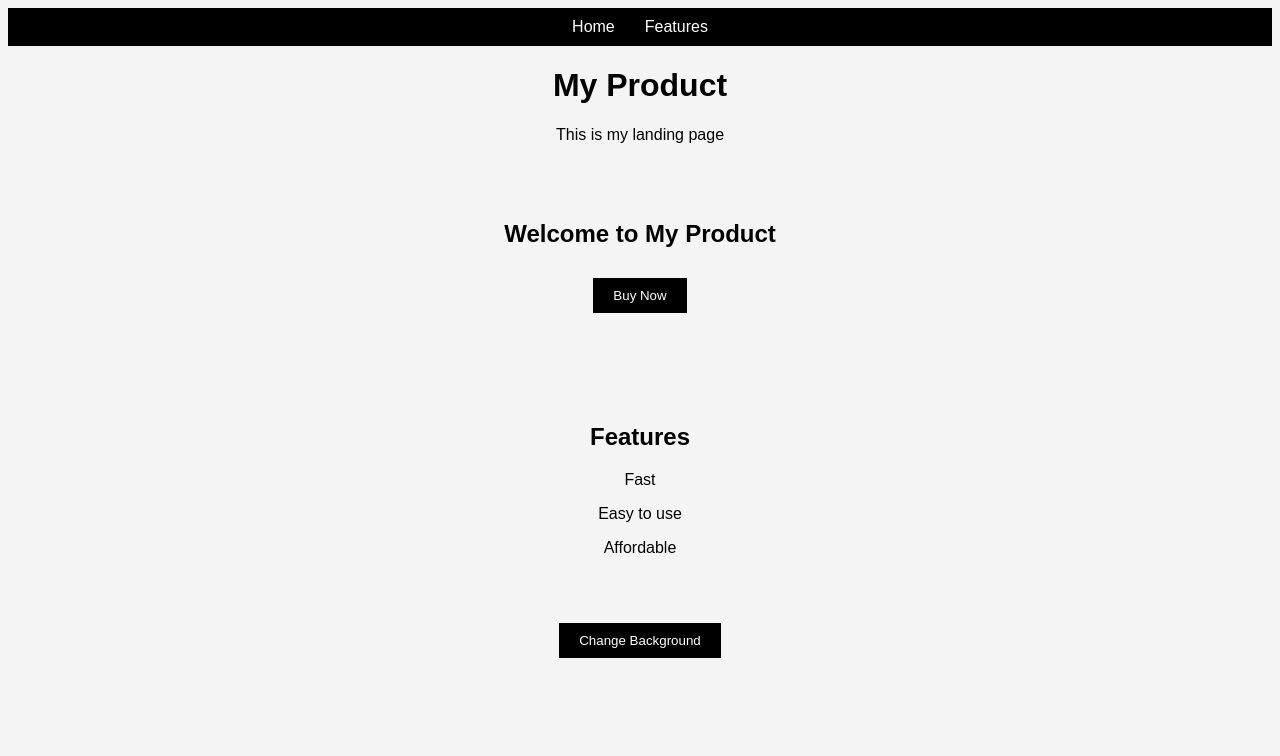
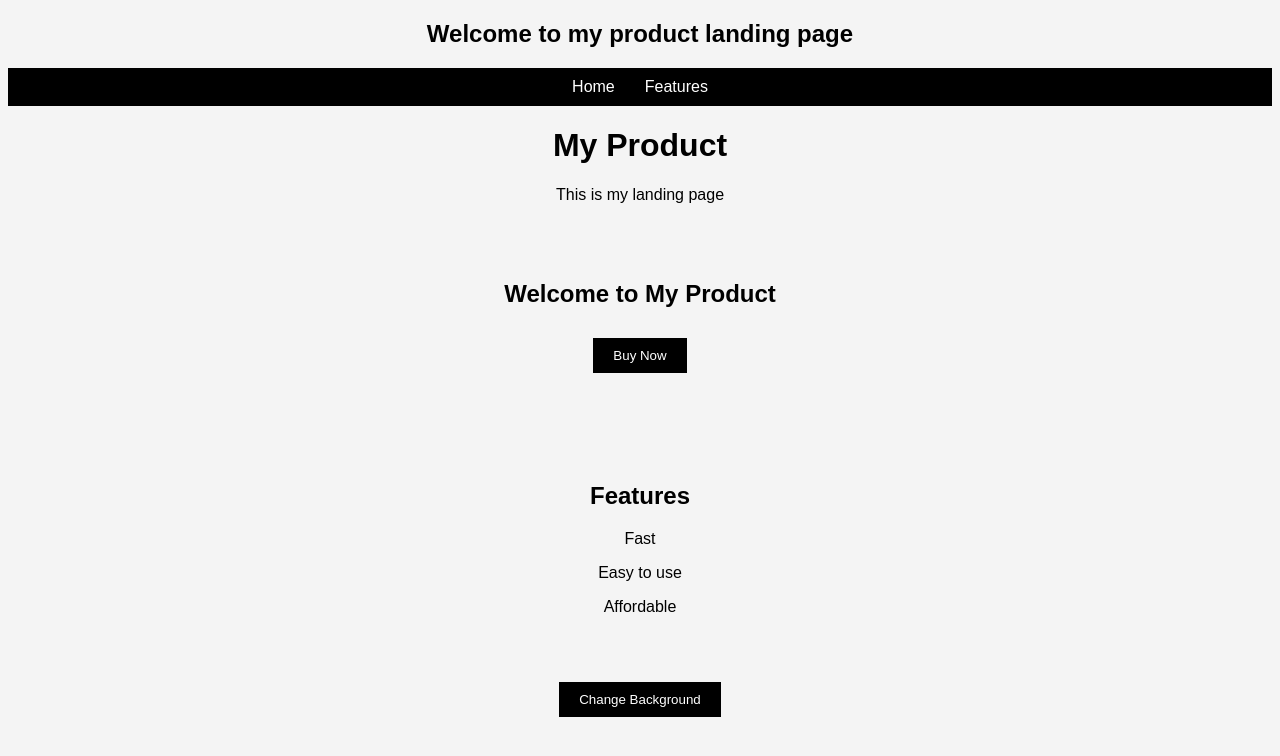
Before and after one commit to niyeen/Product_Landing_Project, a plain HTML site: page index.html in a window 1280 px wide. Drawn offline with Linux system fonts and the light colour scheme.

Commit message:
Update HTML structure and header content
feat: add welcome heading to homepage

```diff
--- a/index.html
+++ b/index.html
@@ -6,7 +6,7 @@
   <link rel="stylesheet" href="style.css">
 </head>
 <body>
-
+  <h2>Welcome to my product landing page</h2>
   <header>
     <nav>
       <a href="#hero">Home</a>
```
